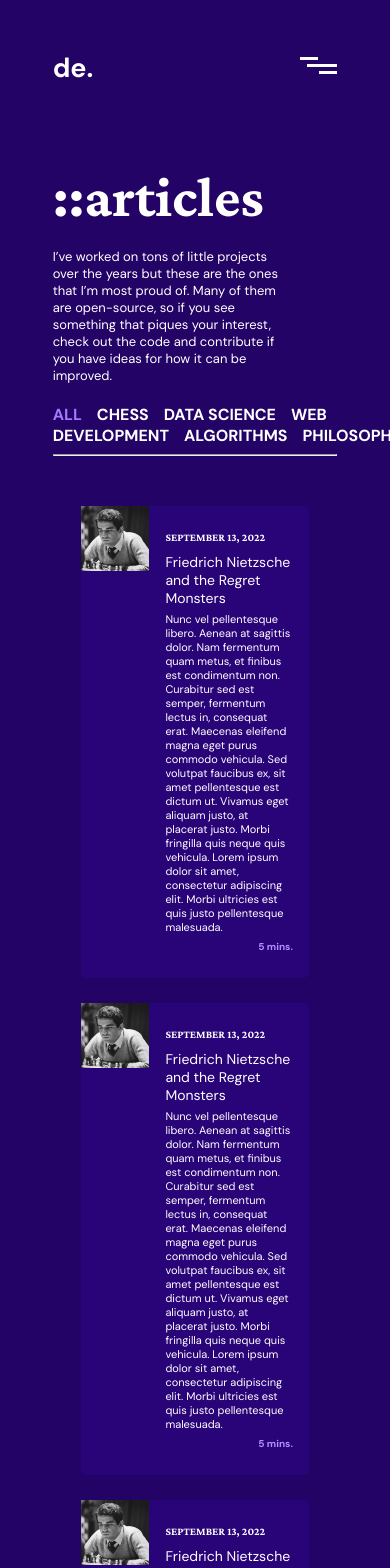
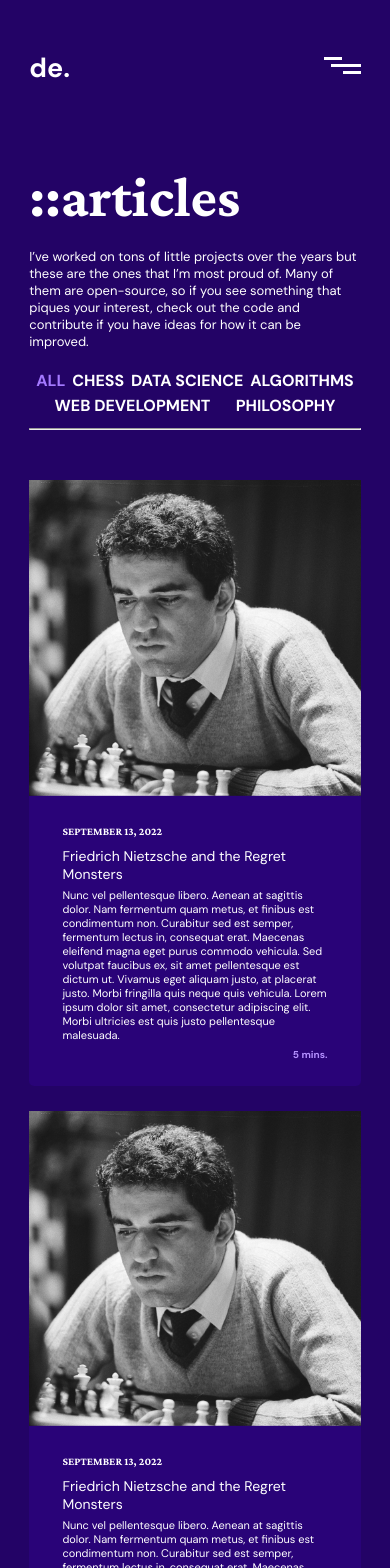
Before and after one commit to onkhida/danieleta, a Next.js app: page /articles in a window 390 px wide. Shown: the top 1568 px of the page. Built offline with nearby package versions, Linux system fonts and the light colour scheme.

Commit message:
finished article section with added responsivity

```diff
--- a/pages/articles.jsx
+++ b/pages/articles.jsx
@@ -9,14 +9,14 @@ export default function Articles ({ isDark, handleSetOverlay, handleSetDarkTheme
 
             <div className={styles.wrap}>
                 <h1 id={`${isDark ? "" : "black-txt"}`} >::articles</h1>
-                <p id={`${isDark ? "" : "black-txt"}`} >I’ve worked on tons of little projects over the years but these are the ones that I’m most proud of. Many of them are open-source, so if you see something that piques your interest, check out the code and contribute if you have ideas for how it can be improved.</p>
+                <p id={`${isDark ? "" : "black-txt"}`} className={styles.about}>I’ve worked on tons of little projects over the years but these are the ones that I’m most proud of. Many of them are open-source, so if you see something that piques your interest, check out the code and contribute if you have ideas for how it can be improved.</p>
                 <div className={styles.tags}>
-                    <span className='active-tag'>ALL</span>
-                    <span id={`${isDark ? "" : "black-txt"}`} >CHESS</span>
-                    <span id={`${isDark ? "" : "black-txt"}`} >DATA SCIENCE</span>
-                    <span id={`${isDark ? "" : "black-txt"}`} >WEB DEVELOPMENT</span>
-                    <span id={`${isDark ? "" : "black-txt"}`} >ALGORITHMS</span>
-                    <span id={`${isDark ? "" : "black-txt"}`} >PHILOSOPHY</span>
+                    <div className='active-tag'>ALL</div>
+                    <div id={`${isDark ? "" : "black-txt"}`} >CHESS</div>
+                    <div id={`${isDark ? "" : "black-txt"}`} >DATA SCIENCE</div>
+                    <div id={`${isDark ? "" : "black-txt"}`} >ALGORITHMS</div>
+                    <div id={`${isDark ? "" : "black-txt"}`} >WEB DEVELOPMENT</div>
+                    <div id={`${isDark ? "" : "black-txt"}`} >PHILOSOPHY</div>
                 </div>
                 <hr />
 
--- a/styles/Articles.module.css
+++ b/styles/Articles.module.css
@@ -25,18 +25,22 @@
 }
 
 .articleswrapper .wrap .tags {
-    /* border: 1px solid white; */
+    /* border: 3px solid white; */
     width: 100%;
     font-family: 'DM Sans';
     font-style: normal;
     font-weight: 700;
     font-size: 16px;
     line-height: 21px;
+    display: flex!important;
+    justify-content: space-evenly;
+    flex-wrap: wrap;
 }
 
-.articleswrapper .wrap .tags span {
+.articleswrapper .wrap .tags div {
     margin-right: 15px;
     cursor: pointer;
+    /* border: 1px solid red; */
 }
 
 .articleswrapper .wrap .posts {
@@ -65,6 +69,8 @@
 .article .img {
     /* border: 1px solid red; */
     width: 30%;
+    border-top-left-radius: 5px;
+    border-bottom-left-radius: 5px;
 }
 
 .article .text {
@@ -110,3 +116,62 @@
     margin-top: 6px;
     /* border: 2px solid aquamarine; */
 }
+
+@media only screen and (max-width: 1300px) {
+    .articleswrapper .wrap .posts {
+        /* border: 3px solid yellow; */
+        justify-content: space-evenly;
+    }
+
+    .article {
+        flex-direction: column;
+        width: 47%;
+        /* border: 1px solid red; */
+        border-radius: 5px;
+    }
+
+    .article .img {
+        width: 100%;
+        border-bottom-left-radius: 0px;
+        border-top-right-radius: 5px;
+        /* border: 1px solid white; */
+    }
+
+    .article .text {
+        width: 100%;
+        /* border: 1px solid white; */
+    }
+}
+
+@media only screen and (max-width: 775px) {
+    .tags div {
+        margin-right: 0px!important;
+        /* border: 1px solid aqua; */
+        margin-bottom: 4px;
+        width: fit-content!important;
+    }
+}
+
+@media only screen and (max-width: 900px) {
+    .article {
+        width: 80%;
+    }
+}
+
+@media only screen and (max-width: 600px) {
+        .article {
+            width: 100%;
+        }
+
+        .articleswrapper .wrap .about {
+            width: 100%;
+        }
+}
+
+
+@media only screen and (max-width: 450px) {
+    .articleswrapper {
+        width: 85%;
+    }
+
+}
--- a/styles/globals.css
+++ b/styles/globals.css
@@ -28,6 +28,7 @@ body {
 	/* line-height: 1; */
     font-family: Poppins, sans-serif;
 	overflow-x: hidden;
+    transition: 0.5s all;
 }
 ol, ul {
 	list-style: none;
```
Also changed, not shown: articles/exploring-sicilian-theory.md (added, +18 -0 lines).
